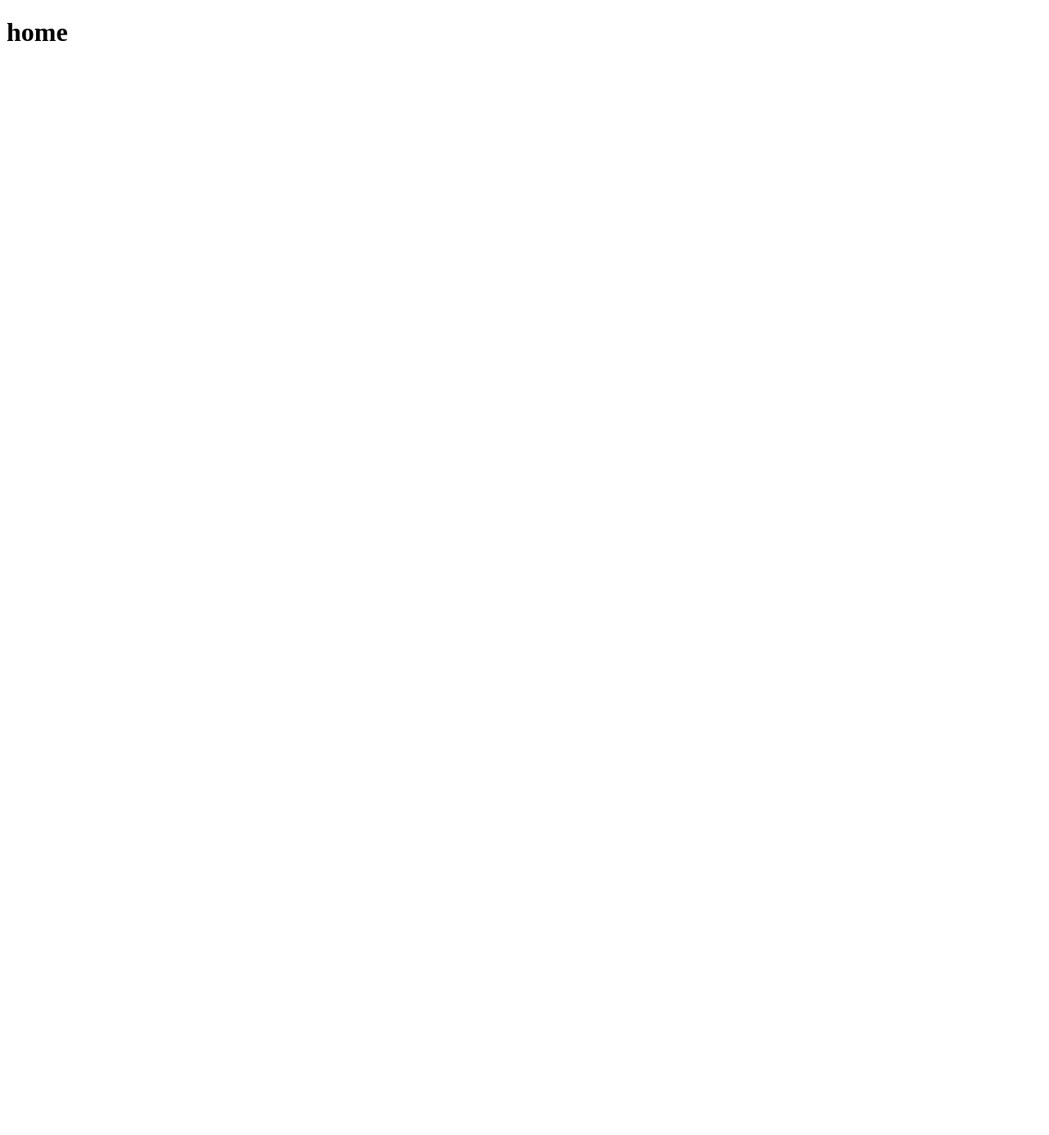
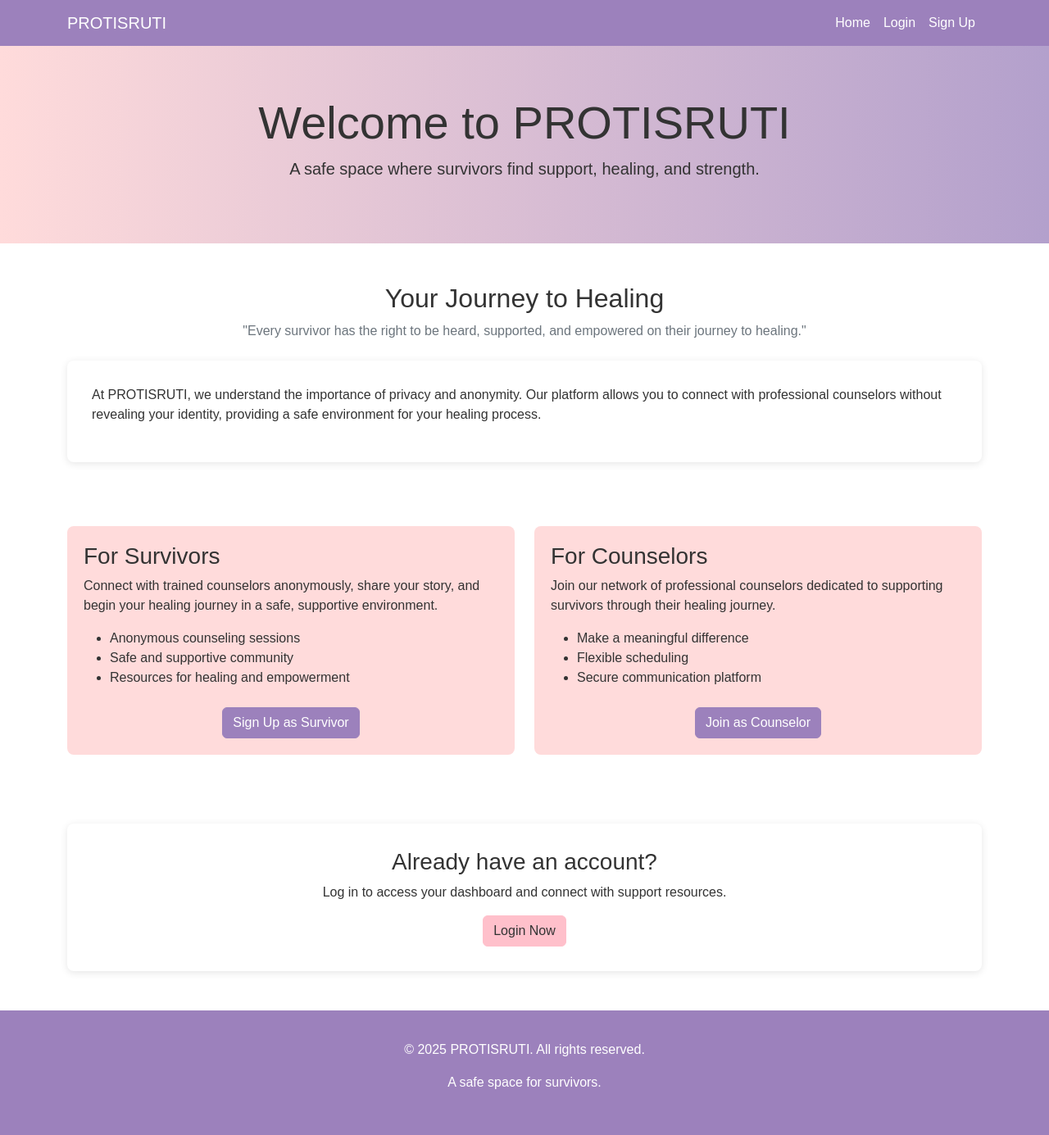
Before and after one commit to IsratMou/ProtisrutiNgo, a Django app: page / in a window 1280 px wide. Before the commit the page is almost empty. Shown: the whole page at 82% size. Before the commit the page ends 50 px from the top, so only its background shows below. Run offline with Django 5.2, Linux system fonts and the light colour scheme; parts of the project's set-up code (start-up, migrations or seed data) failed here and were passed over.

Commit message:
Created homepage with survivor and counselor

```diff
--- a/protisruti/templates/home.html
+++ b/protisruti/templates/home.html
@@ -1,11 +1,77 @@
-<!DOCTYPE html>
-<html lang="en">
-<head>
-    <meta charset="UTF-8">
-    <meta name="viewport" content="width=device-width, initial-scale=1.0">
-    <title>Document</title>
-</head>
-<body>
-    <h1>home</h1>
-</body>
-</html>
+{% extends 'base.html' %}
+
+{% block title %}PROTISRUTI - A Safe Space for Survivors{% endblock %}
+
+{% block content %}
+<!-- Hero Section -->
+<div class="hero-section">
+    <div class="container">
+        <h1 class="display-4">Welcome to PROTISRUTI</h1>
+        <p class="lead">A safe space where survivors find support, healing, and strength.</p>
+    </div>
+</div>
+
+<!-- Journey Section -->
+<section class="container my-5">
+    <div class="text-center mb-4">
+        <h2>Your Journey to Healing</h2>
+        <p class="text-muted">"Every survivor has the right to be heard, supported, and empowered on their journey to healing."</p>
+    </div>
+
+    <div class="row mt-4">
+        <div class="col-md-12">
+            <div class="content-box">
+                <p>At PROTISRUTI, we understand the importance of privacy and anonymity. Our platform allows you to connect with professional counselors without revealing your identity, providing a safe environment for your healing process.</p>
+            </div>
+        </div>
+    </div>
+</section>
+
+<!-- User Options Section -->
+<section class="card-section">
+    <div class="container">
+        <div class="row">
+            <!-- Survivor Section -->
+            <div class="col-md-6 mb-4">
+                <div class="role-section">
+                    <h3>For Survivors</h3>
+                    <p>Connect with trained counselors anonymously, share your story, and begin your healing journey in a safe, supportive environment.</p>
+                    <ul class="mt-3">
+                        <li>Anonymous counseling sessions</li>
+                        <li>Safe and supportive community</li>
+                        <li>Resources for healing and empowerment</li>
+                    </ul>
+                    <div class="text-center mt-4">
+                        <a href="{% url 'register_user' %}" class="btn btn-primary">Sign Up as Survivor</a>
+                    </div>
+                </div>
+            </div>
+
+            <!-- Counselor Section -->
+            <div class="col-md-6 mb-4">
+                <div class="role-section">
+                    <h3>For Counselors</h3>
+                    <p>Join our network of professional counselors dedicated to supporting survivors through their healing journey.</p>
+                    <ul class="mt-3">
+                        <li>Make a meaningful difference</li>
+                        <li>Flexible scheduling</li>
+                        <li>Secure communication platform</li>
+                    </ul>
+                    <div class="text-center mt-4">
+                        <a href="{% url 'register_counselor' %}" class="btn btn-primary">Join as Counselor</a>
+                    </div>
+                </div>
+            </div>
+        </div>
+    </div>
+</section>
+
+<!-- Login Section -->
+<section class="container mb-5">
+    <div class="content-box text-center">
+        <h3>Already have an account?</h3>
+        <p>Log in to access your dashboard and connect with support resources.</p>
+        <a href="{% url 'login' %}" class="btn btn-secondary">Login Now</a>
+    </div>
+</section>
+{% endblock %}
```
